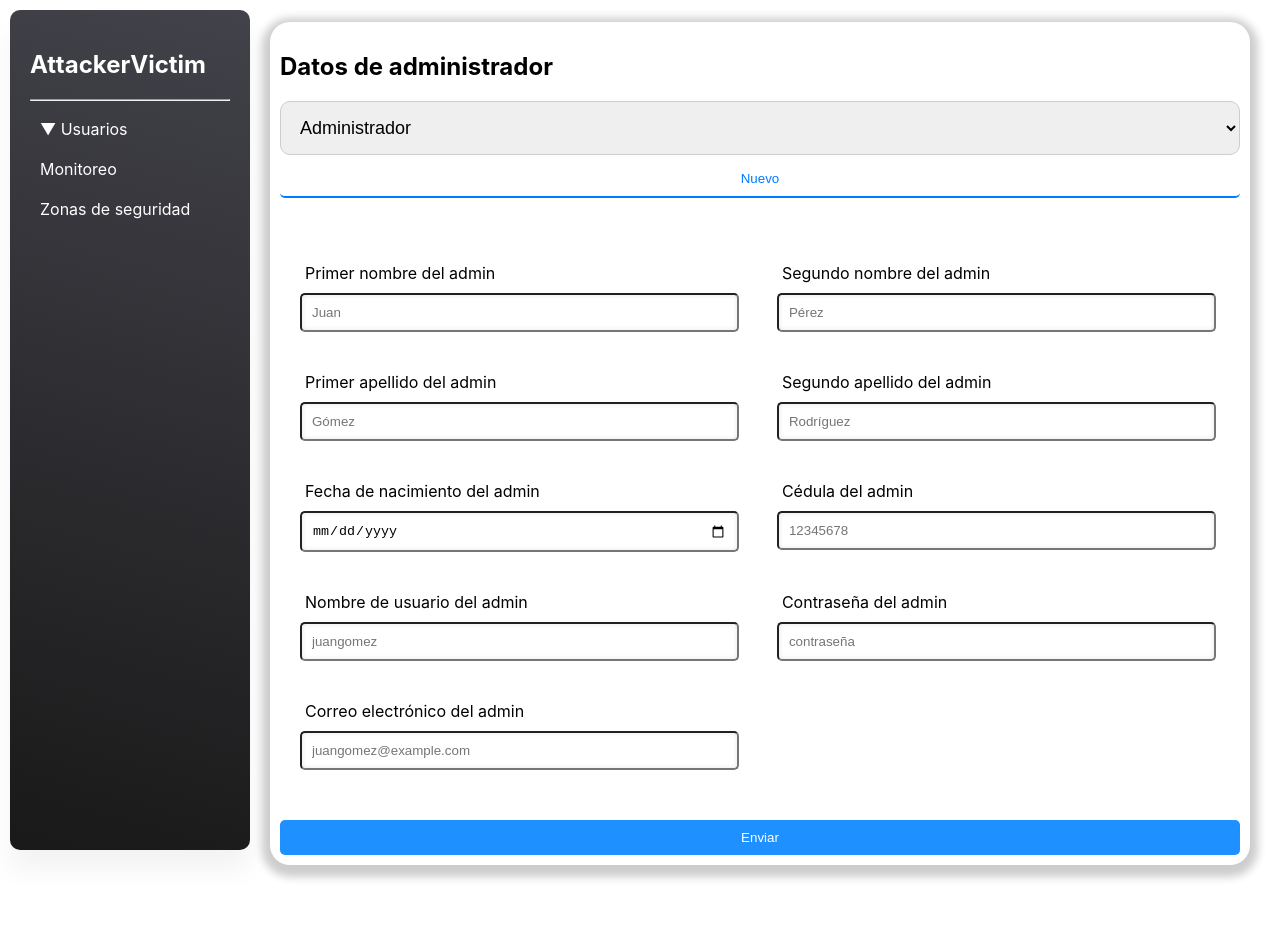
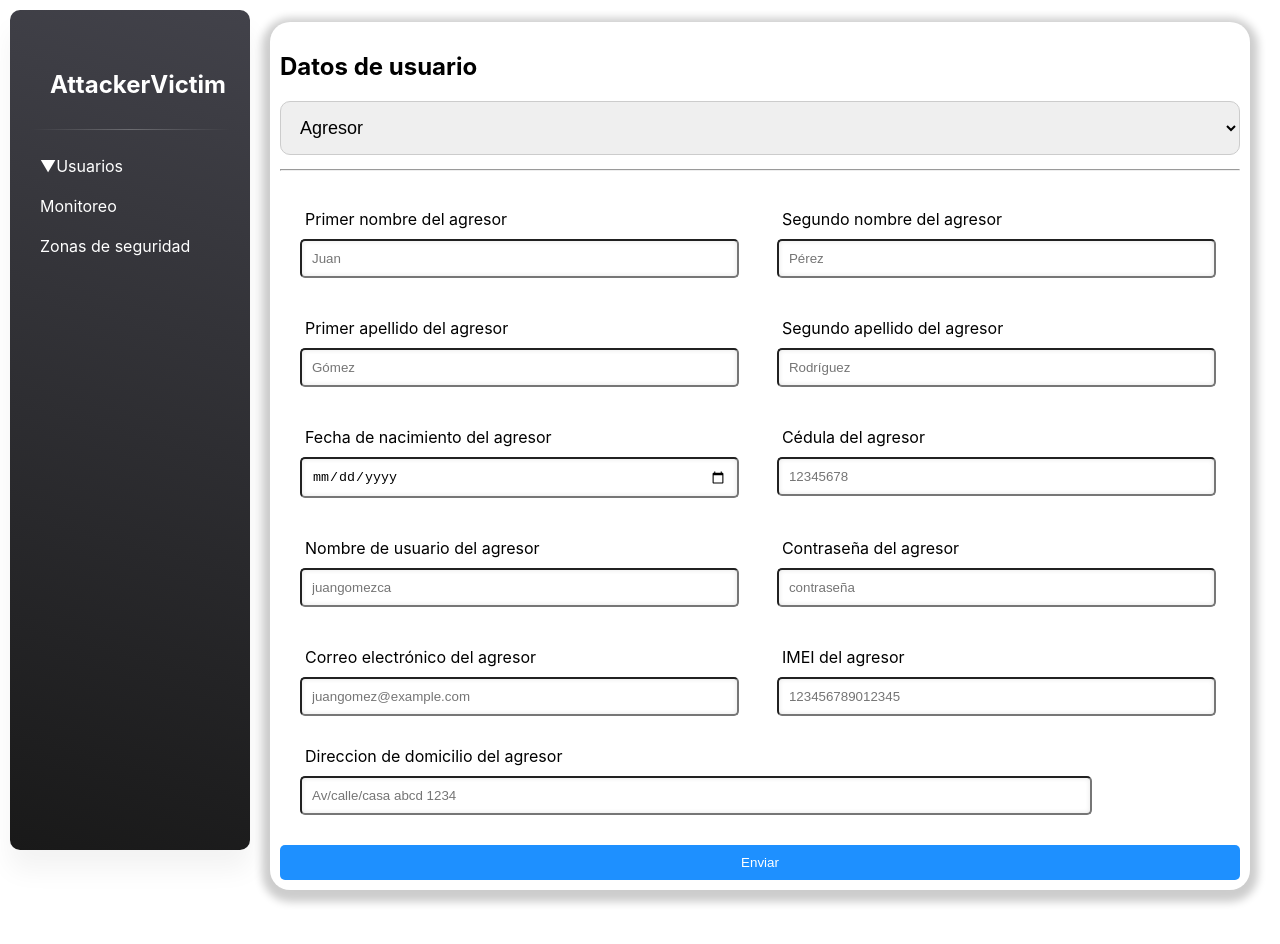
Before and after one commit to AttackerVictim-E-23-24/Web-App, a React (Create React App) app: page /home in a window 1280 px wide. Shown: the top 944 px of the page. Built offline with nearby package versions, Linux system fonts and the light colour scheme.

Commit message:
vista y envio de datos de un nuevo usuario

```diff
--- /dev/null
+++ b/src/Controller/NewUserController.jsx
@@ -0,0 +1,72 @@
+// NewUserController.jsx
+import React, { useState } from "react";
+import NewUserModel from "../Model/NewUserModel";
+import NewUserView from "../View/NewUserView";
+import { BaseURL } from "./BaseURL";
+
+const UserTypeDto = {
+  VICTIMA: { id: 2, name: "Victima" },
+  AGRESOR: { id: 3, name: "Agresor" },
+};
+
+function NewUserController({ role }) {
+  const [user, setUser] = useState(new NewUserModel());
+
+  const handleInputChange = (event) => {
+    const { name, value } = event.target;
+    setUser({ ...user, [name]: value });
+  };
+
+  const handleSubmit = async (event) => {
+    event.preventDefault();
+
+    const userTypeDto =
+      role === "Victima" ? UserTypeDto.VICTIMA : UserTypeDto.AGRESOR;
+
+    const datosPersona = {
+      nombre: user.firstName,
+      seg_nombre: user.secondName,
+      apellido: user.lastName,
+      seg_apellido: user.secondLastName,
+      cedula: user.cedula,
+      fch_nac: user.birthDate,
+      direccion: user.address, // Asegúrate de que este campo exista en tu modelo de usuario
+    };
+
+    const response = await fetch(`${BaseURL.apiUrl}/users/setUser`, {
+      method: "POST",
+      headers: {
+        "Content-Type": "application/json",
+      },
+      body: JSON.stringify({
+        userName: user.userName,
+        imei: user.imei,
+        password: user.password,
+        userTypeDto,
+        email: user.email,
+        datosPersona,
+      }),
+    });
+
+    if (!response.ok) {
+      console.error(
+        "Error en la petición:",
+        response.status,
+        response.statusText
+      );
+      return;
+    }
+
+  console.log("La petición fue exitosa");
+  };
+
+  return (
+    <NewUserView
+      user={{ role: role }}
+      handleInputChange={handleInputChange}
+      handleSubmit={handleSubmit}
+    />
+  );
+}
+
+export default NewUserController;
--- a/src/Controller/UserController.jsx
+++ /dev/null
@@ -1,53 +0,0 @@
-// UserController.jsx
-import React, { useState } from "react";
-import UserModel from "../Model/UserModel";
-import UserView from "../View/UserView";
-import { BaseURL } from "./BaseURL";
-
-function UserController({ role}) {
-  const [user, setUser] = useState(new UserModel());
-
-  const handleInputChange = (event) => {
-    const { name, value } = event.target;
-    setUser({ ...user, [name]: value });
-  };
-
-  const handleSubmit = async (event) => {
-    event.preventDefault();
-
-    const response = await fetch(`${BaseURL.apiUrl}/users/setUser`, {
-      method: "POST", // Siempre usa POST ya que UserView solo hace peticiones POST ahora
-      headers: {
-        "Content-Type": "application/json",
-      },
-      body: JSON.stringify({
-        ...user,
-        date: new Date(), // Agrega la fecha actual
-        role: user.role, // Agrega el rol del usuario
-      }), // Siempre envía el cuerpo de la solicitud
-    });
-
-    if (!response.ok) {
-      // Manejar error
-      console.error(
-        "Error en la petición:",
-        response.status,
-        response.statusText
-      );
-      return;
-    }
-
-    const data = await response.json();
-    console.log("Datos recibidos:", data);
-  };
-
-  return (
-    <UserView
-      user={{role:role}}
-      handleInputChange={handleInputChange}
-      handleSubmit={handleSubmit}
-    />
-  );
-}
-
-export default UserController;
--- /dev/null
+++ b/src/Model/NewUserModel.jsx
@@ -0,0 +1,45 @@
+// User.js
+class NewUserModel {
+    constructor(firstName, secondName, lastName, secondLastName, birthDate, cedula, userName, password, email, role, imei,userTypeDto,direccion, registrationDate) {
+      this.firstName = firstName;
+      this.secondName = secondName;
+      this.lastName = lastName;
+      this.secondLastName = secondLastName;
+      this.birthDate = birthDate;
+      this.cedula = cedula;
+      this.userName = userName;
+      this.password = password;
+      this.email = email;
+      this.role = role;
+      this.imei = imei;
+      this.userTypeDto = userTypeDto;
+      this.direccion = direccion;
+      this.registrationDate = registrationDate;
+    }
+
+    getFullName() {
+      return `${this.firstName} ${this.secondName} ${this.lastName} ${this.secondLastName}`;
+    }
+
+    getAge() {
+      const today = new Date();
+      const birthDate = new Date(this.birthDate);
+      let age = today.getFullYear() - birthDate.getFullYear();
+      const m = today.getMonth() - birthDate.getMonth();
+      if (m < 0 || (m === 0 && today.getDate() < birthDate.getDate())) {
+        age--;
+      }
+      return age;
+    }
+
+    isValidEmail() {
+      const re = /^(([^<>()[\]\\.,;:\s@"]+(\.[^<>()[\]\\.,;:\s@"]+)*)|(".+"))@((\[[0-9]{1,3}\.[0-9]{1,3}\.[0-9]{1,3}\.[0-9]{1,3}\])|(([a-zA-Z\-0-9]+\.)+[a-zA-Z]{2,}))$/;
+      return re.test(String(this.email).toLowerCase());
+    }
+
+    changePassword(newPassword) {
+      this.password = newPassword;
+    }
+}
+
+export default NewUserModel;
--- a/src/Model/UserModel.jsx
+++ /dev/null
@@ -1,18 +0,0 @@
-// User.js
-class UserModel {
-    constructor(firstName, secondName, lastName, secondLastName, birthDate, cedula, username, password, email, role, registrationDate) {
-      this.firstName = firstName;
-      this.secondName = secondName;
-      this.lastName = lastName;
-      this.secondLastName = secondLastName;
-      this.birthDate = birthDate;
-      this.cedula = cedula;
-      this.username = username;
-      this.password = password;
-      this.email = email;
-      this.role = role;
-      this.registrationDate = registrationDate;
-    }
-}
-
-export default UserModel;
--- a/src/Pages/HomePage.jsx
+++ b/src/Pages/HomePage.jsx
@@ -1,14 +1,10 @@
 import React, { useState } from "react";
-import UserController from "../Controller/UserController";
+import UserController from "../Controller/NewUserController";
 import "../Pages/css/home.css";
 
 function AdminPage() {
-  const [isNewUser, setIsNewUser] = useState(true);
-  const [role, setRole] = useState("admin");
+  const [role, setRole] = useState('agresor');
 
-  const handleUserTypeChange = (event) => {
-    setIsNewUser(event.target.value === "new");
-  };
 
   const handleRoleChange = (event) => {
     setRole(event.target.value);
@@ -18,33 +14,17 @@ function AdminPage() {
     <div className="main-container">
       <div className="content">
         <div className="user-view-container">
-          <h2>Datos de administrador</h2>
+          <h2>Datos de usuario</h2>
           <div className="role-selection">
             <select value={role} onChange={handleRoleChange}>
-              <option value="admin">Administrador</option>
-              <option value="victim">Victima</option>
+              <option value="victima">Victima</option>
               <option value="agresor">Agresor</option>
             </select>
           </div>
           <br />
           <br />
           <br />
-          <div className="user-type">
-            <button
-              className={isNewUser ? "active" : ""}
-              value="new"
-              onClick={handleUserTypeChange}
-            >
-              Nuevo
-            </button>
-            <button
-              className={!isNewUser ? "active" : ""}
-              value="existing"
-              onClick={handleUserTypeChange}
-            >
-              Existente
-            </button>
-          </div>
+          <hr />
           <UserController role={role} />
         </div>
         <br />
--- a/src/Pages/css/sidebar.css
+++ b/src/Pages/css/sidebar.css
@@ -1,5 +1,7 @@
 /* Sidebar.css */
+/* sidebar.css */
 
+/* Puedes agregar más estilos aquí para cada título específico */
 .sidebar {
   width: 200px;
   height: 100%;
@@ -17,6 +19,8 @@
   transform: translateX(0px);
   transition: transform 200ms cubic-bezier(0.4, 0, 0.6, 1) 0ms;
 }
+
+
 .css-6vm7vh {
   flex-shrink: 0;
   border-top: 0px solid rgba(0, 0, 0, 0.08);
@@ -27,7 +31,25 @@
   border-bottom: none;
   opacity: 0.25;
   background-color: transparent;
-    background-image: linear-gradient(to right, rgba(255, 255, 255, 0), rgb(255, 255, 255), rgba(255, 255, 255, 0)) !important;
+  background-image: linear-gradient(
+    to right,
+    rgba(255, 255, 255, 0),
+    rgb(255, 255, 255),
+    rgba(255, 255, 255, 0)
+  ) !important;
+}
+.css-1x3v3vy {
+  opacity: 1;
+  background: linear-gradient(195deg, rgb(73, 163, 241), rgb(26, 115, 232));
+  color: rgb(255, 255, 255);
+  display: flex;
+  -webkit-box-align: center;
+  align-items: center;
+  cursor: pointer;
+  user-select: none;
+  white-space: nowrap;
+  box-shadow: rgba(0, 0, 0, 0.1) 0rem 0.25rem 0.375rem -0.0625rem,
+    rgba(0, 0, 0, 0.06) 0rem 0.125rem 0.25rem -0.0625rem;
 }
 /*
 .css-u2ablu {
@@ -47,6 +69,10 @@
   box-shadow: rgba(0, 0, 0, 0.1) 0rem 0.25rem 0.375rem -0.0625rem, rgba(0, 0, 0, 0.06) 0rem 0.125rem 0.25rem -0.0625rem;
 }*/
 .sidebar-link {
+  text-decoration: none; /* Elimina el subrayado */
+  color: inherit; /* Hace que el color del texto sea el mismo que el del texto circundante */
+}
+.title-link {
   text-decoration: none; /* Elimina el subrayado */
   color: inherit; /* Hace que el color del texto sea el mismo que el del texto circundante */
 }
--- a/src/Pages/sidebar.jsx
+++ b/src/Pages/sidebar.jsx
@@ -1,43 +1,45 @@
-import React, { useState } from 'react';
+// Sidebar.jsx
+import React, { useState, useEffect } from 'react';
 import '../Pages/css/sidebar.css';
-import { Link, useLocation  } from 'react-router-dom'; // Importa Link
+import { Link, useLocation  } from 'react-router-dom';
 
-const Sidebar = () => { // No necesitas onOptionChange si estás usando Link
-  const [isDropdownOpen, setDropdownOpen] = useState(false);
-  const location = useLocation(); // Obtiene la ubicación actual
+const Sidebar = () => {
+  const [isDropdownOpen, setDropdownOpen] = useState(JSON.parse(localStorage.getItem('dropdownOpen')) || false);
+  const location = useLocation();
 
-  let hoverColor;
-  if (location.pathname.includes('admin')) {
-    hoverColor = 'yellow';
-  } else if (location.pathname.includes('attacker')) {
-    hoverColor = 'red';
-  } else {
-    hoverColor = '#0074cc'; // Color por defecto
-  }
+  useEffect(() => {
+    localStorage.setItem('dropdownOpen', JSON.stringify(isDropdownOpen));
+  }, [isDropdownOpen]);
+
   const toggleDropdown = () => {
     setDropdownOpen(!isDropdownOpen);
   };
 
+  const isActive = (path) => {
+    return location.pathname.includes(path);
+  };
+
   return (
     <div className="sidebar">
-      <h2>AttackerVictim</h2>
-      <hr css-6vm7vh/>
+      <Link to="/home" style={{ textDecoration: 'none', color: 'inherit' }}>
+        <h2 className="title">AttackerVictim</h2>
+      </Link>
+      <hr className='css-6vm7vh'/>
 
       <ul>
         <div className='css-u2ablu ' >
         <li onClick={toggleDropdown}>
           <span>{isDropdownOpen ? '▲' : '▼'}</span>
-          <span>    Usuarios</span>
+          <span className="userCSS">Usuarios</span>
           {isDropdownOpen && (
             <ul className="dropdown">
-              <Link to="/admin" className="sidebar-link"><li style={{ '--hover-color': hoverColor }}>Administrador</li></Link> {/* Usa Link para navegar a /administrador */}
-              <Link to="/victim" className="sidebar-link"><li>Victima</li></Link> {/* Usa Link para navegar a /victima */}
-              <Link to="/attacker" className="sidebar-link"><li>Atacante</li></Link> {/* Usa Link para navegar a /atacante */}
+              <Link to="/home" className="sidebar-link"><li className={isActive('/home') ? 'active css-1x3v3vy' : ''}>Nuevo</li></Link>
+              <Link to="/existingUser" className="sidebar-link"><li className={isActive('/existingUser') ? 'active css-1x3v3vy' : ''}>Existente</li></Link>
             </ul>
           )}
         </li></div>
-        <Link to="/monitoring" className="sidebar-link"><li style={{ '--hover-color': hoverColor }}>Monitoreo</li></Link> {/* Usa Link para navegar a /monitoreo */}
-        <Link to="/security-zone" className="sidebar-link"><li>Zonas de seguridad</li></Link> {/* Usa Link para navegar a /zonas */}
+        <Link to="/monitoring" className="sidebar-link"><li className={isActive('/monitoring') ? 'active css-1x3v3vy' : ''}>Monitoreo</li></Link>
+        <Link to="/security-zone" className="sidebar-link"><li className={isActive('/security-zone') ? 'active css-1x3v3vy' : ''}>Zonas de seguridad</li></Link>
       </ul>
     </div>
   );
--- a/src/View/UserView.jsx
+++ b/src/View/NewUserView.jsx
@@ -1,8 +1,8 @@
 // UserView.jsx
 import React from "react";
-import "../Pages/css/userView.css";
+import "../Pages/css/NewUserView.css";
 
-function UserView({ user, handleInputChange, handleSubmit }) {
+function NewUserView({ user, handleInputChange, handleSubmit }) {
   return (
     <div>
       <form method="POST" onSubmit={(event) => handleSubmit(event)}>
@@ -80,14 +80,14 @@ function UserView({ user, handleInputChange, handleSubmit }) {
           </div>
           <div className="row">
             <div className={`field field-${user.role}`}>
-              <label htmlFor="username">
+              <label htmlFor="userName">
                 Nombre de usuario del {user.role}
               </label>
               <input
-                id="username"
-                name="username"
+                id="userName"
+                name="userName"
                 onChange={handleInputChange}
-                placeholder="juangomez"
+                placeholder="juangomezca"
                 required
               />
             </div>
@@ -115,6 +115,28 @@ function UserView({ user, handleInputChange, handleSubmit }) {
                 required
               />
             </div>
+            <div className={`field field-${user.role}`}>
+              <label htmlFor="imei">IMEI del {user.role}</label>
+              <input
+                id="imei"
+                name="imei"
+                onChange={handleInputChange}
+                placeholder="123456789012345"
+                required
+              />
+            </div>
+          </div>
+          <div className="">
+            <div className={`field field-${user.role}`}>
+              <label htmlFor="address">Direccion de domicilio del {user.role}</label>
+              <input
+                id="address"
+                name="address"
+                onChange={handleInputChange}
+                placeholder="Av/calle/casa abcd 1234"
+                required
+              />
+            </div>
           </div>
         </div>
 
@@ -124,4 +146,4 @@ function UserView({ user, handleInputChange, handleSubmit }) {
   );
 }
 
-export default UserView;
+export default NewUserView;
```
Also changed, not shown: src/Pages/css/ExistingUser.css (added), src/Pages/css/NewUserView.css (renamed from src/Pages/css/userView.css). Lines whose indentation alone changed are shown as unchanged.
